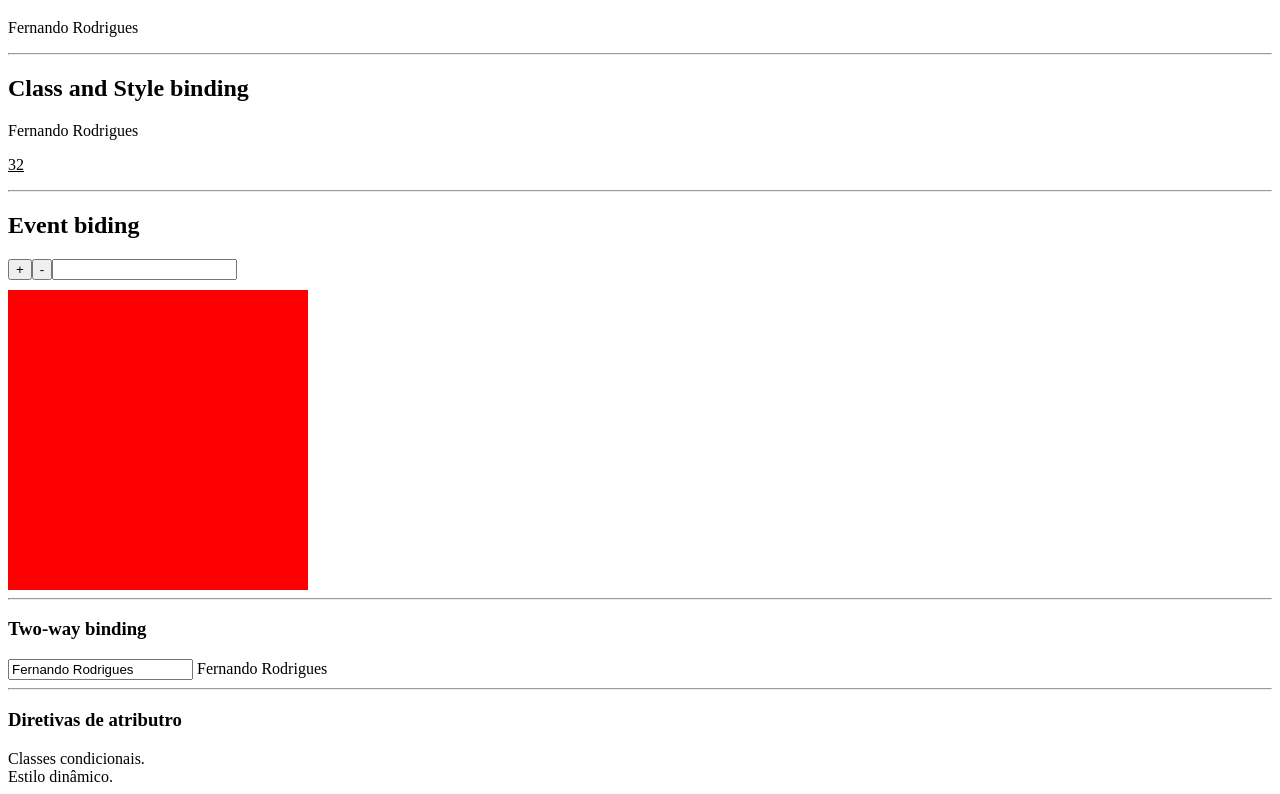
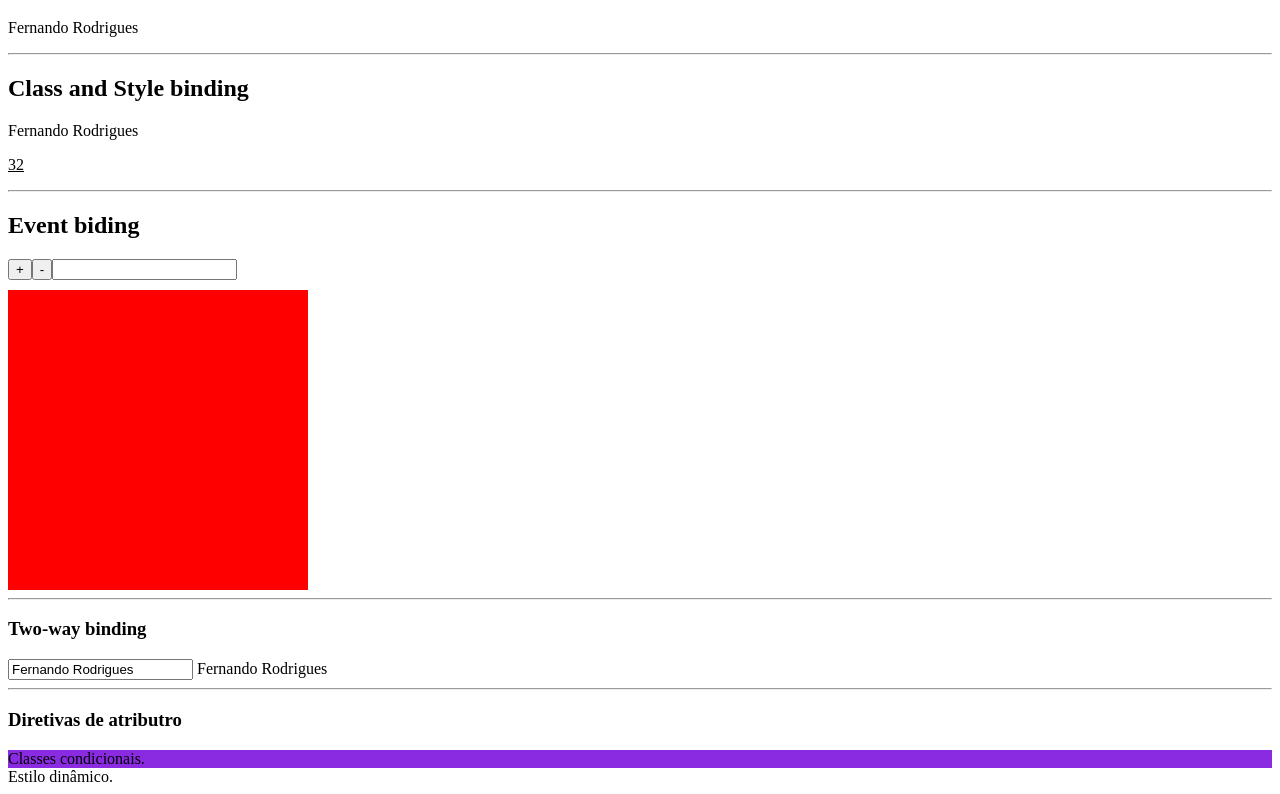
Before and after one commit to FernandoRodrigues91/angular17, an Angular app: page / in a window 1280 px wide. Shown: the part 383-1177 px from the top of the page. Built offline with nearby package versions, Linux system fonts and the light colour scheme.

Commit message:
estilo dinamico

```diff
--- a/src/app/components/template/template-binding/template-binding.component.html
+++ b/src/app/components/template/template-binding/template-binding.component.html
@@ -54,6 +54,6 @@
     <hr/>
 
     <h3>Diretivas de atributro</h3>
-    <div>Classes condicionais.</div>
+    <div [ngClass]="{'background-red': age > 35, 'background-blue': age < 35 }">Classes condicionais.</div>
 
     <div>Estilo dinâmico.</div>
```
